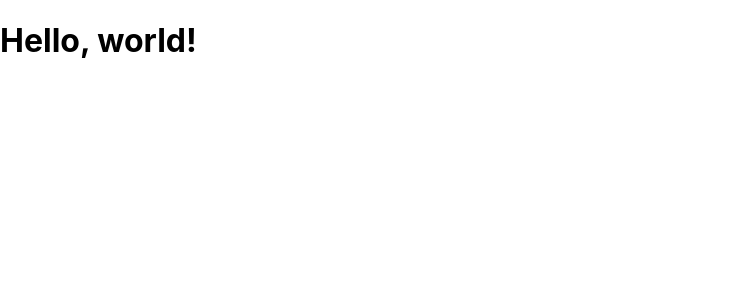
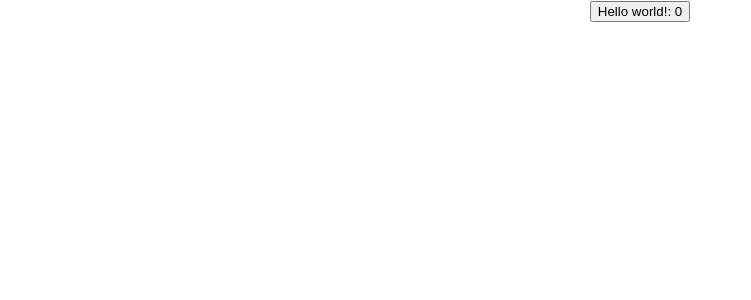
Before and after one commit to EddieFong/react-counter, a React (Create React App) app: page / in a window 1280 px wide. Shown: the top 300 px of the page, without its empty margins (0-751 px from the left). Built offline with nearby package versions, Linux system fonts and the light colour scheme.

Commit message:
done helloWorld :0

```diff
--- a/src/App.js
+++ b/src/App.js
@@ -6,20 +6,9 @@ class App extends Component {
   render() {
     return (
       <div className="App">
-        <header className="App-header">
-          <img src={logo} className="App-logo" alt="logo" />
-          <p>
-            Edit <code>src/App.js</code> and save to reload.
-          </p>
-          <a
-            className="App-link"
-            href="https://reactjs.org"
-            target="_blank"
-            rel="noopener noreferrer"
-          >
-            Learn React
-          </a>
-        </header>
+        <button>
+          Hello world!: 0
+        </button>
       </div>
     );
   }
--- a/src/index.js
+++ b/src/index.js
@@ -4,7 +4,7 @@ import './index.css';
 import App from './App';
 import * as serviceWorker from './serviceWorker';
 
-ReactDOM.render(<h1>Hello, world!</h1>, document.getElementById('root'));
+ReactDOM.render(<App />, document.getElementById('root'));
 
 // If you want your app to work offline and load faster, you can change
 // unregister() to register() below. Note this comes with some pitfalls.
```
